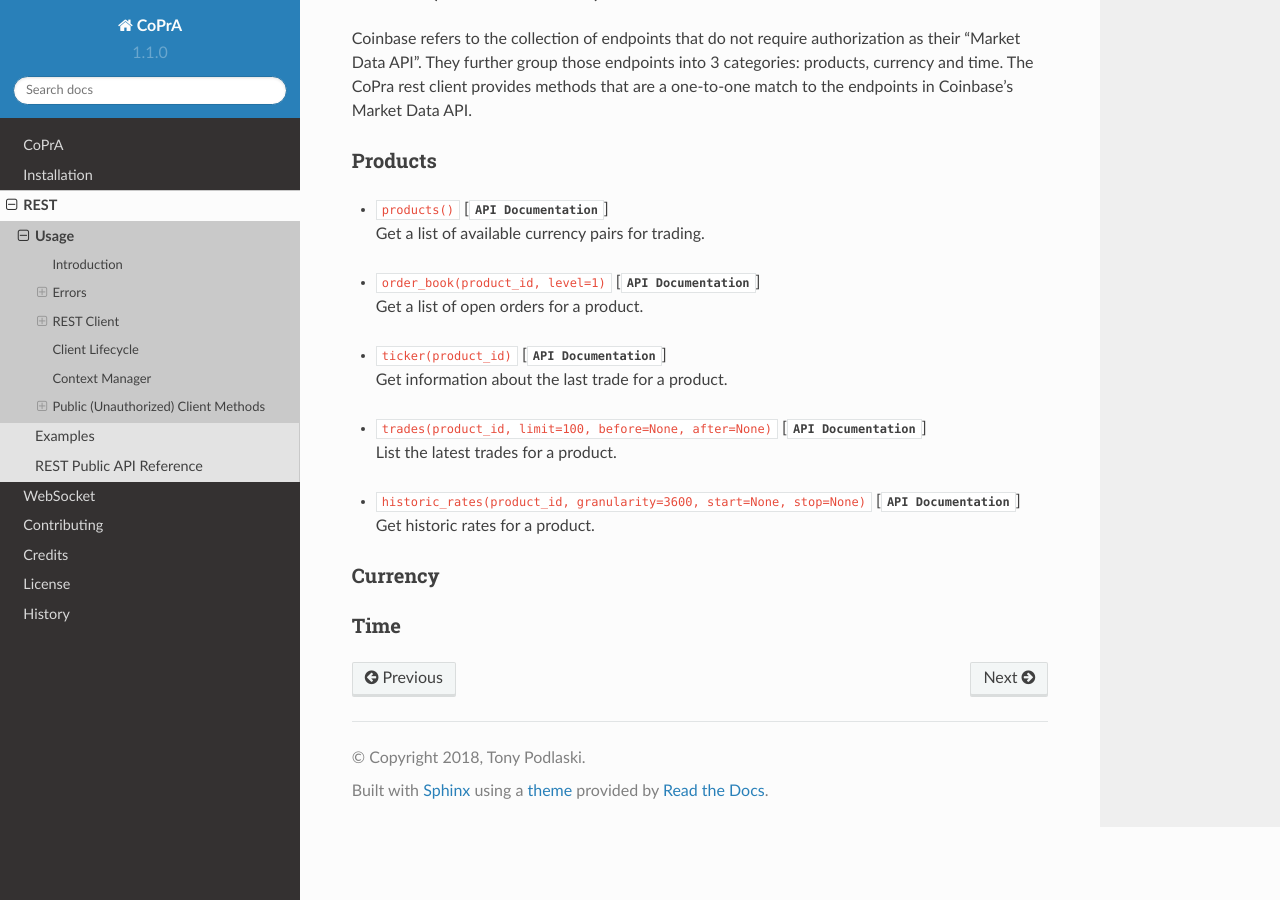
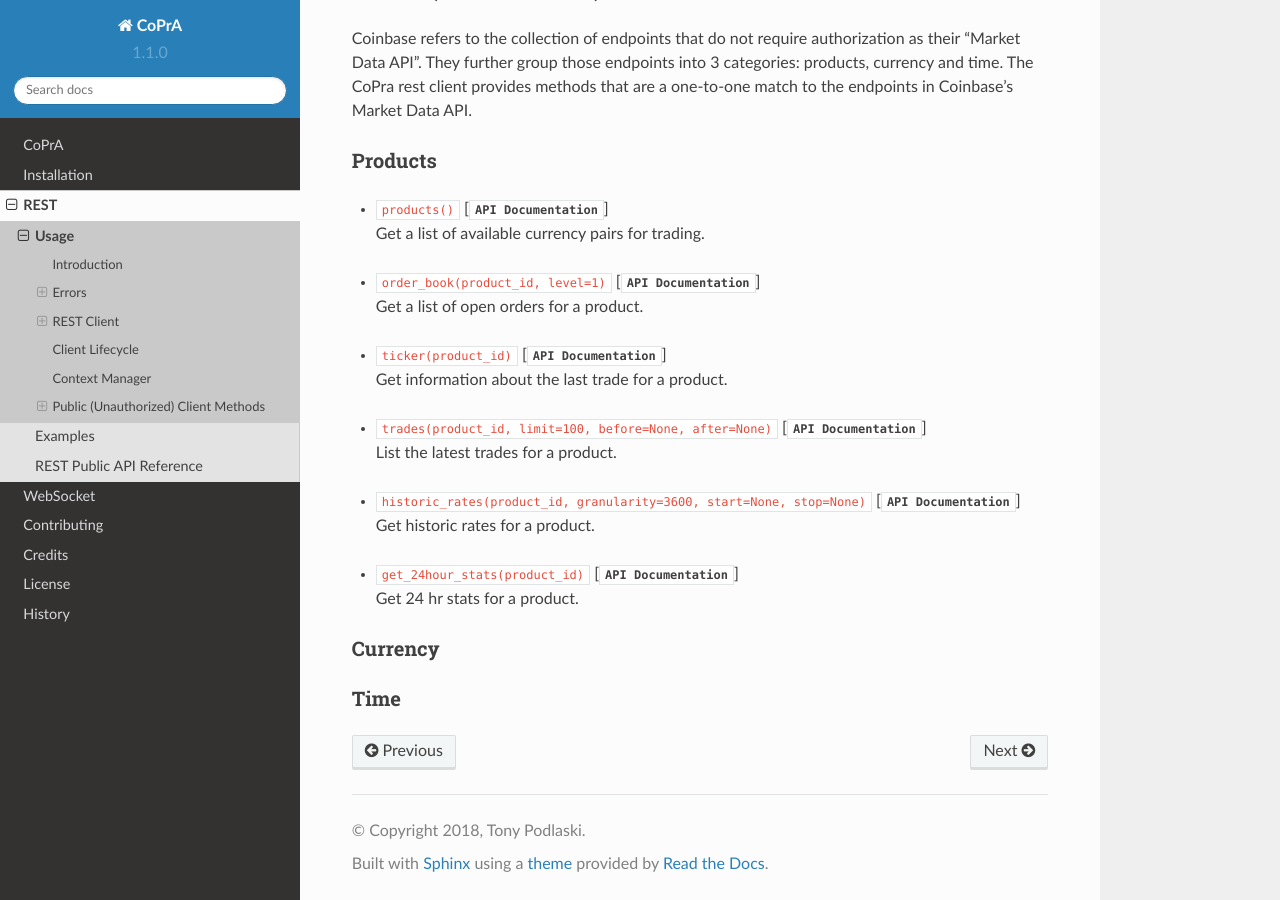
Before and after one commit to tpodlaski/copra, a Sphinx documentation site: the page built from docs/rest/usage.rst, in a window 1280 px wide and 900 px high, scrolled down 3422 px. Built offline with Sphinx 7.4.7 and the Read the Docs theme 2.0.0, drawn with Linux system fonts in a browser that asks for light colours.

Commit message:
Update usage.rst

```diff
--- a/docs/rest/usage.rst
+++ b/docs/rest/usage.rst
@@ -137,6 +137,10 @@ Products
     | ``historic_rates(product_id, granularity=3600, start=None, stop=None)`` [:meth:`API Documentation <copra.rest.Client.historic_rates>`]
     | Get historic rates for a product.
 
+*
+    | ``get_24hour_stats(product_id)`` [:meth:`API Documentation <copra.rest.Client.get_24hour_stats>`]
+    | Get 24 hr stats for a product.
+
 Currency
 ++++++++
 
```
